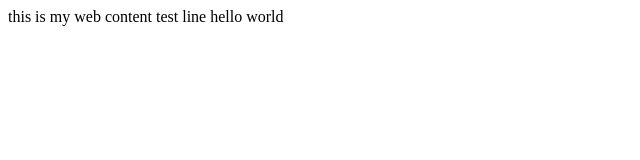
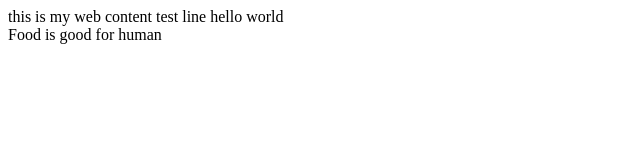
Before and after one commit to RipoJay/foodomo_web, a plain HTML site: page test.html in a window 1280 px wide. Shown: the whole page, without its empty margins (0-640 px from the left). Drawn offline with Linux system fonts and the light colour scheme.

Commit message:
edit test.html

```diff
--- a/test.html
+++ b/test.html
@@ -9,6 +9,7 @@
 this is my web content
 test line
 hello world
+<div><span>Food is good for human</span></div>
 
 </body>
 </html>
```
